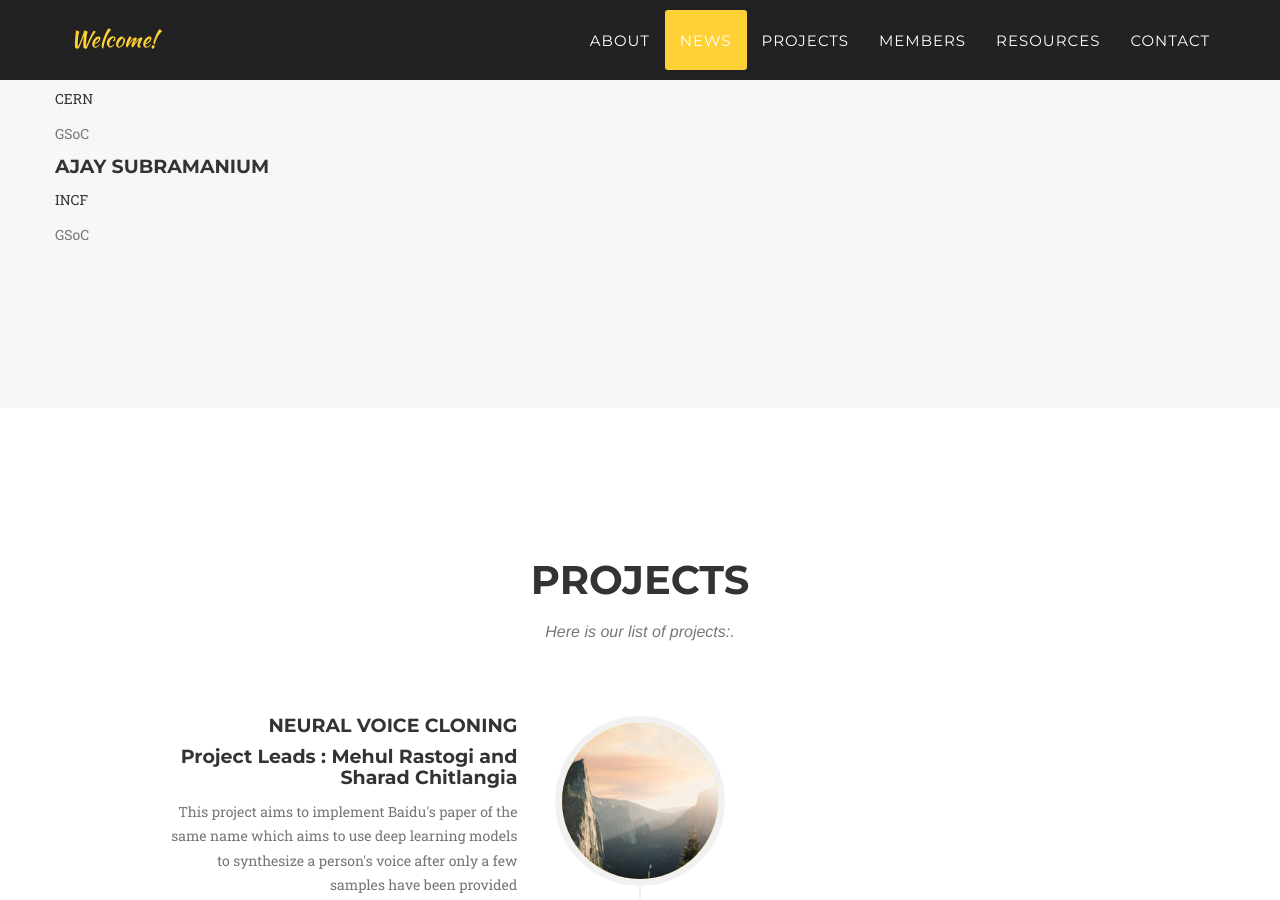
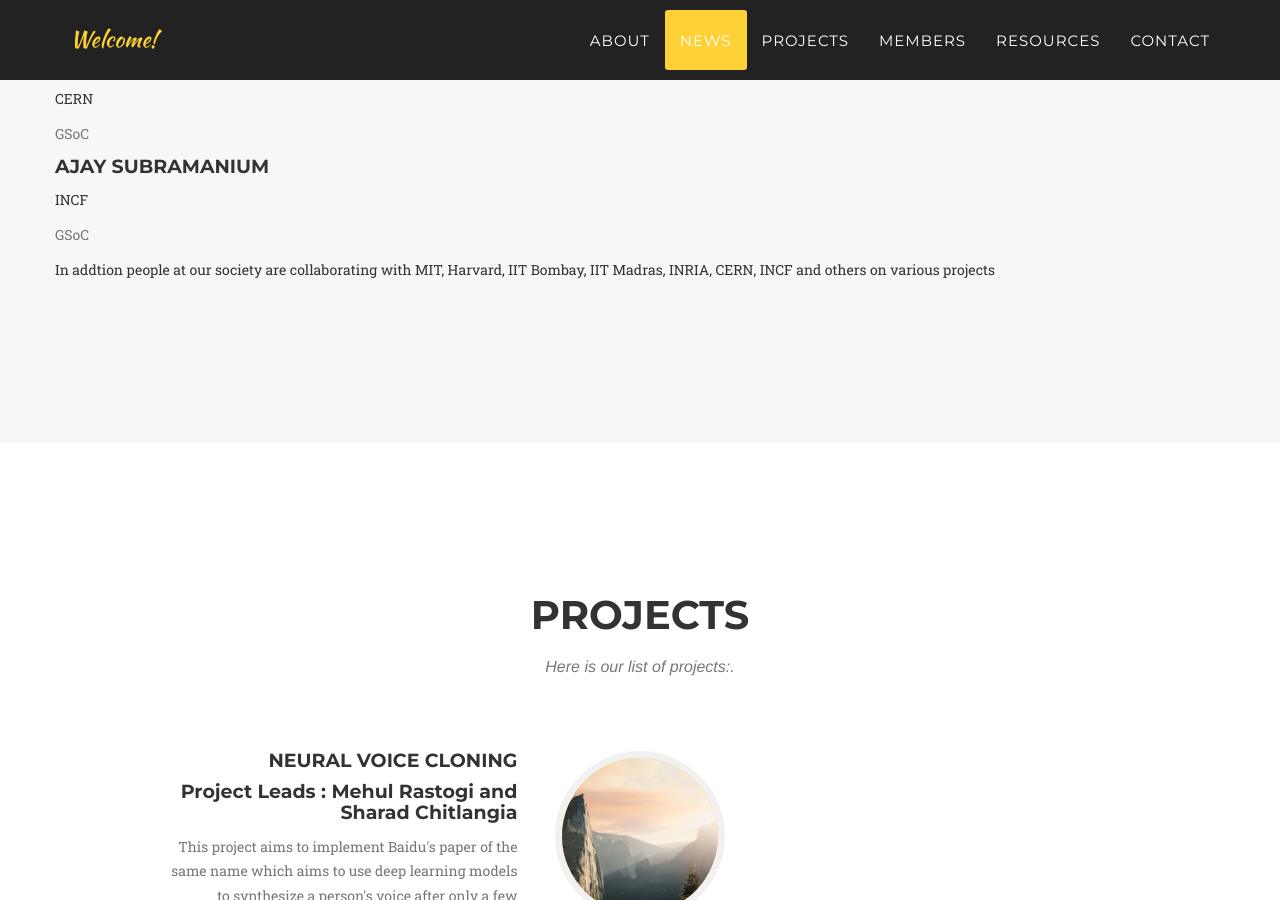
Before and after one commit to SforAiDl/SforAiDl.github.io, a Jekyll site: the page built from index.html, in a window 1280 px wide and 900 px high, scrolled down 2194 px. Built offline with Jekyll 4.4.1, drawn with Linux system fonts in a browser that asks for light colours; some web fonts are replaced.

Commit message:
Update News_grid.html

```diff
--- a/_includes/News_grid.html
+++ b/_includes/News_grid.html
@@ -22,6 +22,9 @@
                 <p class="subheading">INCF</p>
                 <p class="text-muted">GSoC</p>
 
+
+                <p class="subheading"> In addtion people at our society are collaborating with MIT, Harvard, IIT Bombay, IIT Madras, INRIA, CERN, INCF and others on various projects</p>
+
             </div>
         </div>
     </section>
```
